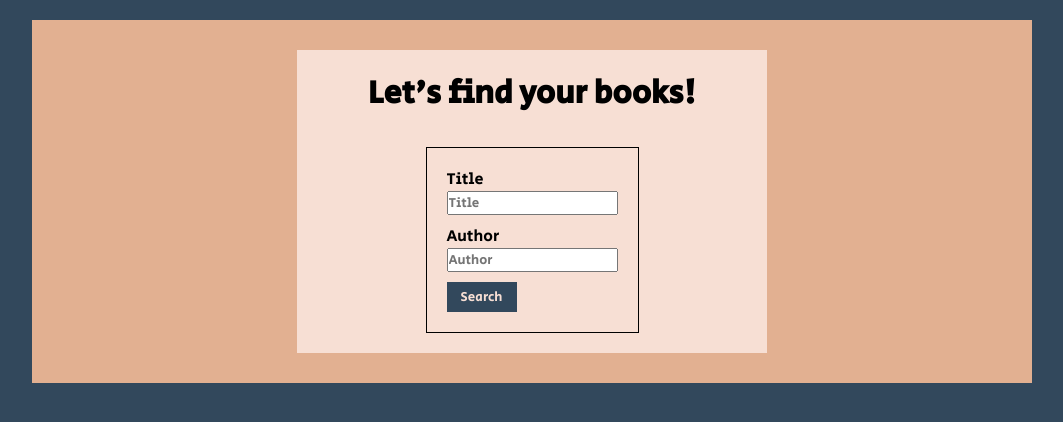
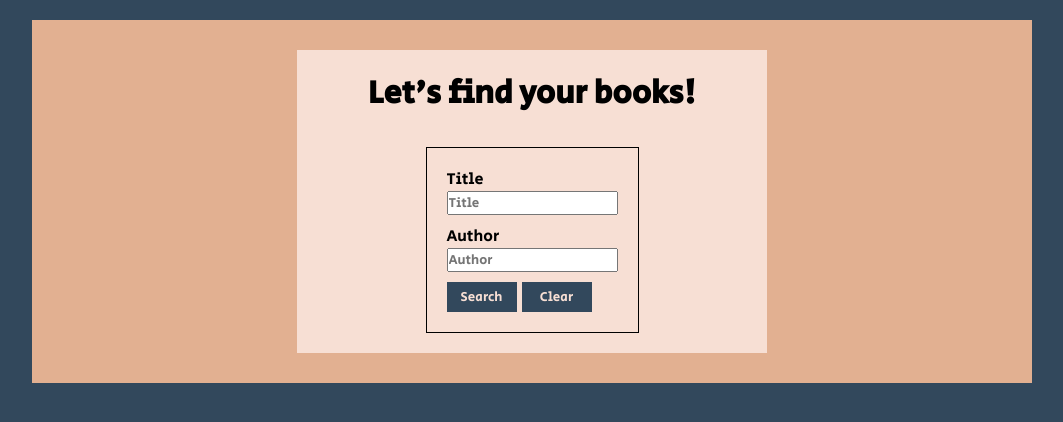
Before and after one commit to maciekekseke96/BookAPI_REACT, a React (Create React App) app: page / in a window 1280 px wide. Shown: the top 422 px of the page, without its empty margins (108-1171 px from the left). Built offline with nearby package versions, Linux system fonts and the light colour scheme; a web font is replaced by a local one.

Commit message:
Clearing button in App's header added

```diff
--- a/src/Components/App/App.js
+++ b/src/Components/App/App.js
@@ -45,6 +45,7 @@ function App() {
     <div className="app">
       <Header
         findBooks={findBooks}
+        setBooksFound={setBooksFound}
         searchingTitle={searchingTitle}
         setSearchingTitle={setSearchingTitle}
         searchingAuthor={searchingAuthor}
--- a/src/Components/App/Header/Header.js
+++ b/src/Components/App/Header/Header.js
@@ -32,6 +32,14 @@ function Header(props) {
         >
           Search
         </button>
+        <button onClick={(event)=> {
+          event.preventDefault();
+          props.setSearchingAuthor("");
+          props.setSearchingTitle("");
+          props.setBooksFound(false);
+        }}>
+          Clear
+        </button>
       </div>
     </div>
   );
--- a/src/Components/App/Header/Header.scss
+++ b/src/Components/App/Header/Header.scss
@@ -28,6 +28,7 @@
         background-color: $dark_color;
         color: $macaron_color;
         font-family: "Secular One", sans-serif;
+        margin-right: 5px;
         width: 70px;
         height: 30px;
         &:hover {
```
